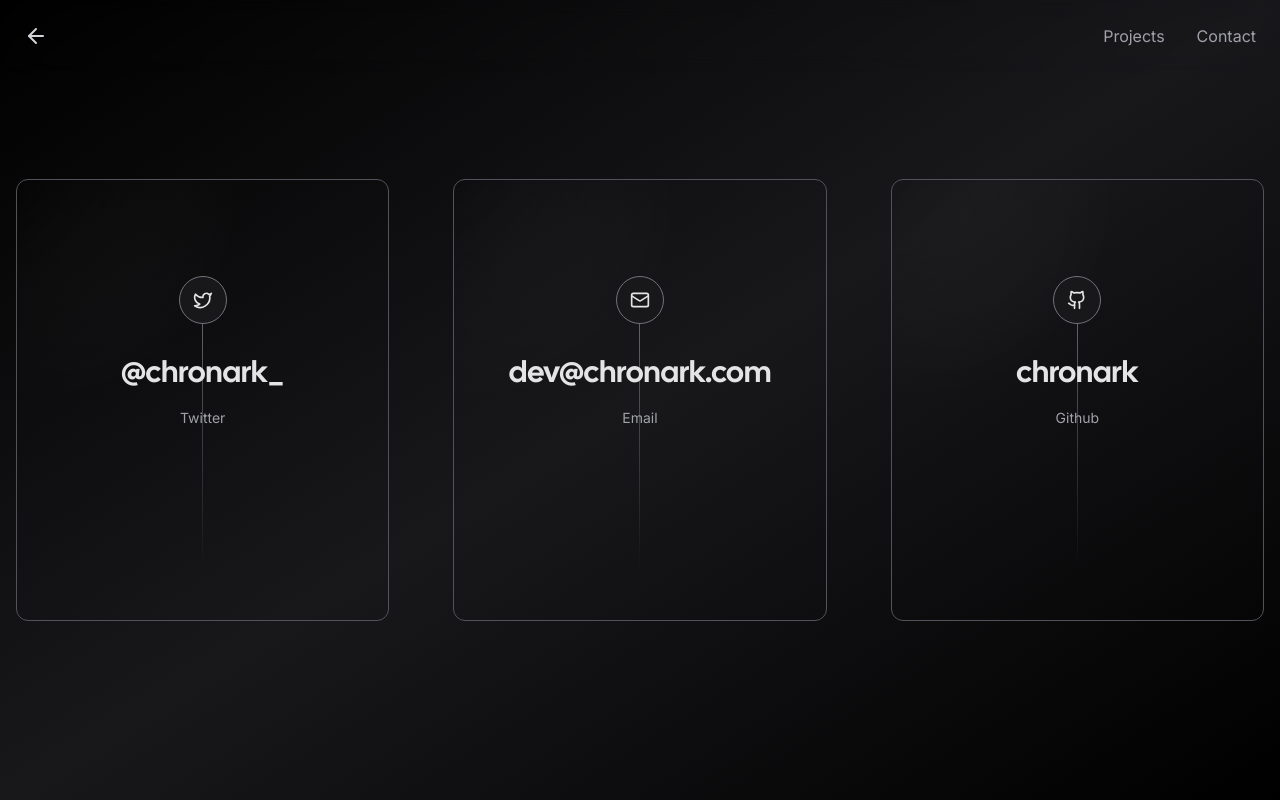
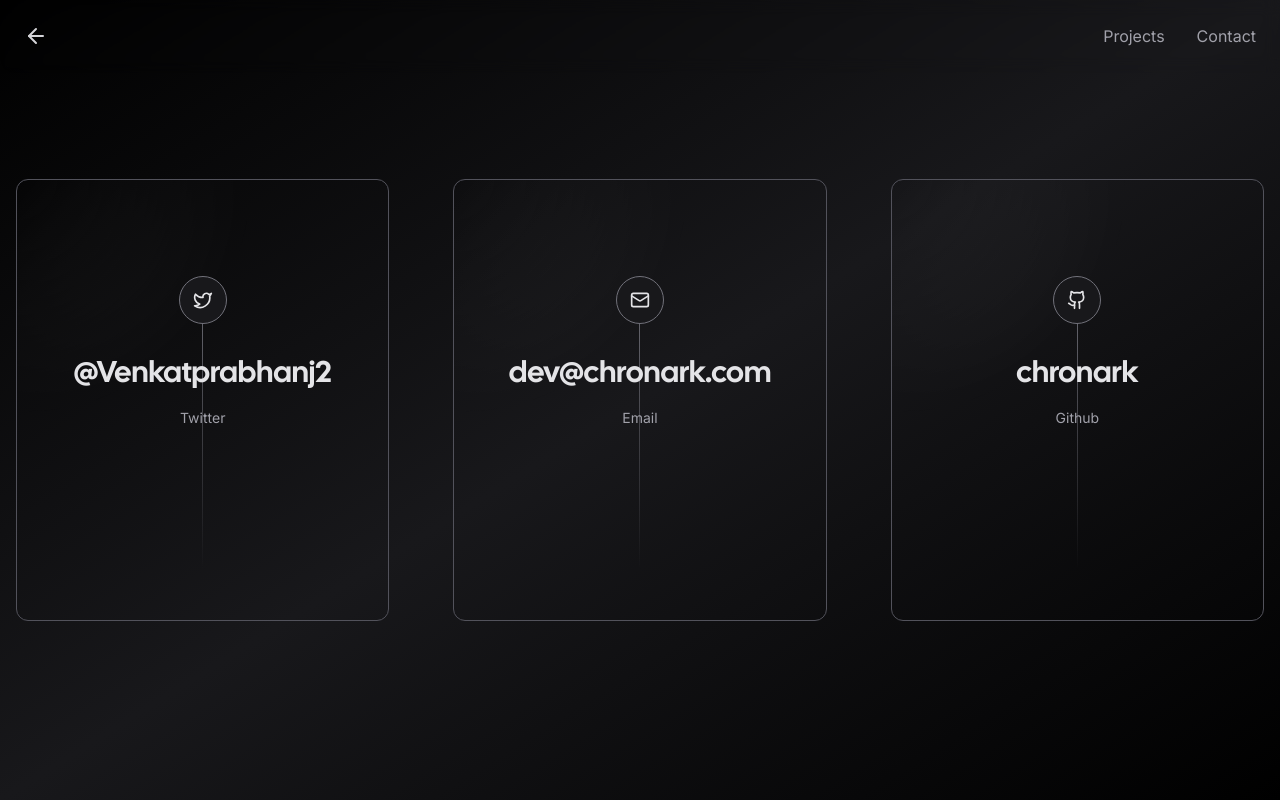
Before and after one commit to NVVPrabhanjan/My-Portfolio-, a Next.js app: page /contact in a window 1280 px wide. Built offline with nearby package versions, Linux system fonts and the light colour scheme; no server answers; what tailwindcss-debug-screens would draw is missing.

Commit message:
Update page.tsx

```diff
--- a/app/contact/page.tsx
+++ b/app/contact/page.tsx
@@ -7,13 +7,13 @@
 const socials = [
 	{
 		icon: <Twitter size={20} />,
-		href: "https://twitter.com/chronark_",
+		href: "https://x.com/Venkatprabhanj2",
 		label: "Twitter",
-		handle: "@chronark_",
+		handle: "@Venkatprabhanj2",
 	},
 	{
 		icon: <Mail size={20} />,
-		href: "mailto:dev@chronark.com",
+		href: "namakal.is22@bmsce.ac.in",
 		label: "Email",
 		handle: "dev@chronark.com",
 	},
```
